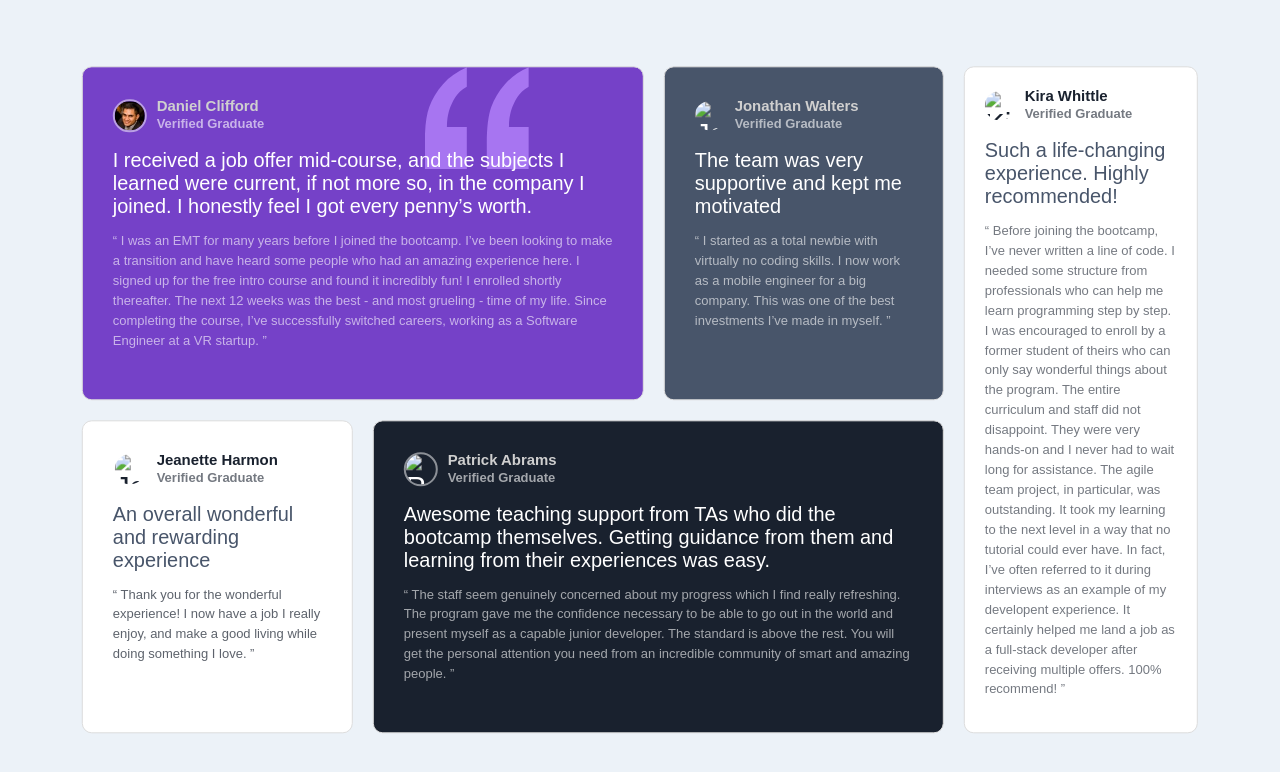
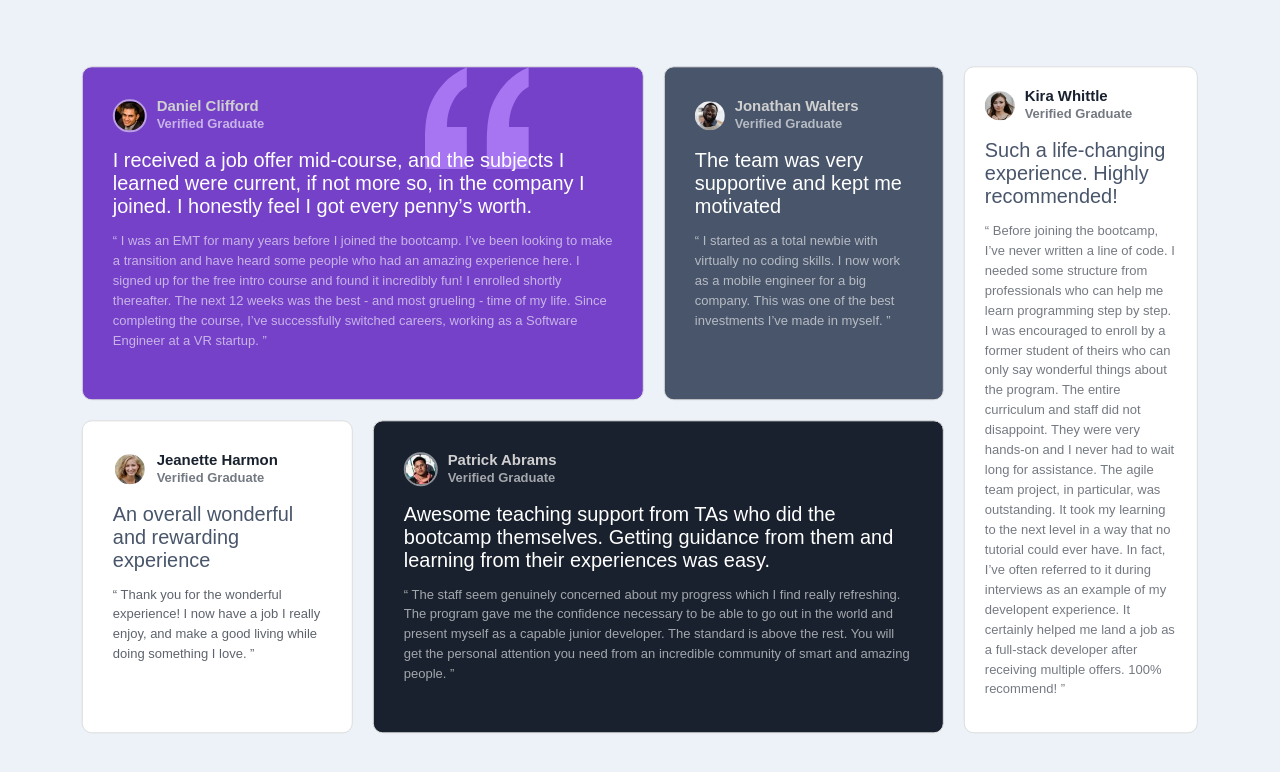
Before and after one commit to RoyLuna87/testimonials-grid-section-main, a plain HTML site: page index.html in a window 1280 px wide. Drawn offline with Linux system fonts and the light colour scheme.

Commit message:
Update index.html

```diff
--- a/index.html
+++ b/index.html
@@ -39,7 +39,7 @@
                 <div class="item box2">
                     <div class="people">
                         <div class="photo">
-                          <img src="../16-testimonials-grid-section-main/images/image-jonathan.jpg" alt="Jonathan Walters">
+                          <img src="../images/image-jonathan.jpg" alt="Jonathan Walters">
                         </div>
                         <div class="data">
                           <h2>Jonathan Walters</h2>
@@ -62,7 +62,7 @@
                 <div class="item box3">
                     <div class="people">
                         <div class="photo">
-                          <img src="../16-testimonials-grid-section-main/images/image-jeanette.jpg" alt="Jeanette Harmon">
+                          <img src="../images/image-jeanette.jpg" alt="Jeanette Harmon">
                         </div>
                         <div class="data">
                           <h2 class="color2">Jeanette Harmon</h2>
@@ -82,7 +82,7 @@
                 <div class="item merged-row box4">
                     <div class="people">
                         <div class="photo">
-                          <img src="../16-testimonials-grid-section-main/images/image-patrick.jpg" alt="Patrick Abrams">
+                          <img src="../images/image-patrick.jpg" alt="Patrick Abrams">
                         </div>
                         <div class="data">
                           <h2>Patrick Abrams</h2>
@@ -106,7 +106,7 @@
             <div class="item2 box5">
                 <div class="people">
                     <div class="photo">
-                      <img src="../16-testimonials-grid-section-main/images/image-kira.jpg" alt="Kira Whittle">
+                      <img src="../images/image-kira.jpg" alt="Kira Whittle">
                     </div>
                     <div class="data">
                       <h2 class="color2">Kira Whittle</h2>
```
